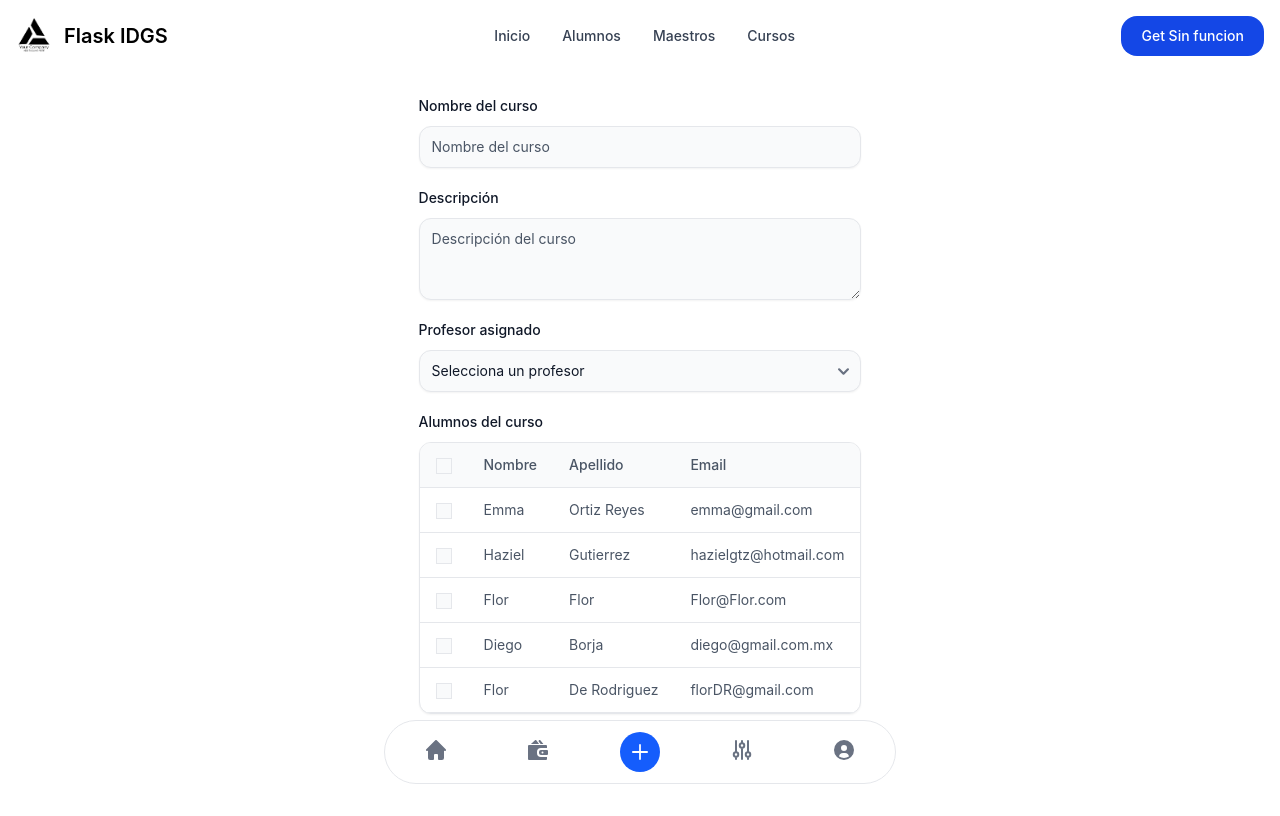
After one commit to IDGS-801-23001533/FlaskIDGS801, a Flask app: page /CrearCursos in a window 1280 px wide. The commit adds this page. Run offline with Flask 3, Linux system fonts and the light colour scheme; data comes from the database, SQL or seed files in the repository; data that the repository does not hold is empty; parts of the project's set-up code (start-up, migrations or seed data) failed here and were passed over; some libraries are stand-ins or nearby versions.

Commit message:
ABC Completo 09/03/2026

```diff
--- a/app.py
+++ b/app.py
@@ -1,4 +1,5 @@
 from config import DevelopmentConfig
+import cursos
 from flask import Flask, render_template, request, redirect, url_for
 from flask import flash
 from flask_wtf.csrf import CSRFProtect
@@ -10,12 +11,14 @@ import forms
 from models import db, Alumnos
 from maestros.routes import maestros
 from alumnos.routes import alumnos
+from cursos.routes import cursos
 
 
 app = Flask(__name__)
 app.config.from_object(DevelopmentConfig)
 app.register_blueprint(maestros)
 app.register_blueprint(alumnos)
+app.register_blueprint(cursos)
 db.init_app(app)
 csrf=CSRFProtect(app)
 migrate = Migrate(app, db)
--- /dev/null
+++ b/cursos/routes.py
@@ -0,0 +1,112 @@
+from . import cursos
+from flask import render_template, request, redirect, url_for
+from models import db, Cursos, Maestros, Alumnos, Inscripcion
+
+
+@cursos.route("/CursosIndex", methods=["GET", "POST"])
+def indexCursos():
+    lista_cursos = Cursos.query.all()
+    return render_template("cursos/CursosIndex.html", cursos=lista_cursos)
+
+
+@cursos.route('/detallesCursos', methods=['GET', 'POST'])
+def detallesCursos():
+    if request.method == 'GET':
+        id = request.args.get('id')
+        curso = db.session.query(Cursos).filter(Cursos.id == id).first()
+        return render_template("cursos/Detalles.html", curso=curso)
+
+@cursos.route('/InscribirCursos', methods=['GET', 'POST'])
+def InsripcionesCursos():
+    curso_id = request.args.get('curso_id')
+    alumno_id = request.args.get('alumno_id')
+    if alumno_id and curso_id:
+        inscripcion = Inscripcion(
+            alumno_id=int(alumno_id),
+            curso_id=int(curso_id)
+        )
+        db.session.add(inscripcion)
+        db.session.commit()
+    subquery = db.session.query(Inscripcion.alumno_id).filter(
+        Inscripcion.curso_id == curso_id
+    )
+    alumnos = Alumnos.query.filter(
+        ~Alumnos.id.in_(subquery)
+    ).all()
+    return render_template(
+        "cursos/Inscribir.html",
+        alumnos=alumnos,
+        curso_id=curso_id
+    )
+
+@cursos.route('/CrearCursos', methods=['GET', 'POST'])
+def crearCursos():
+    if request.method == 'POST':
+        nombre = request.form.get('nombre')
+        descripcion = request.form.get('descripcion')
+        maestro_id = request.form.get('maestro_id')
+        alumnos_ids = request.form.getlist('alumnos')
+        nuevo_curso = Cursos(
+            nombre=nombre,
+            descripcion=descripcion,
+            maestro_id=maestro_id
+        )
+        db.session.add(nuevo_curso)
+        db.session.flush()
+        for alumno_id in alumnos_ids:
+            inscripcion = Inscripcion(
+                alumno_id=int(alumno_id),
+                curso_id=nuevo_curso.id)
+            db.session.add(inscripcion)
+        db.session.commit()
+        return redirect(url_for('cursos.indexCursos'))
+    maestros = Maestros.query.all()
+    alumnos = Alumnos.query.all()
+    return render_template("cursos/Agregar.html", maestros=maestros, alumnos=alumnos)
+
+
+@cursos.route('/modificarCursos', methods=['GET', 'POST'])
+def modificarCursos():
+    if request.method == 'GET':
+        id = request.args.get('id')
+        curso = db.session.query(Cursos).filter(Cursos.id == id).first()
+        maestros = Maestros.query.all()
+        alumnos = Alumnos.query.all()
+        alumnos_inscritos = [a.id for a in curso.alumnos]
+        return render_template("cursos/Modificar.html",
+                               curso=curso,
+                               maestros=maestros,
+                               alumnos=alumnos,
+                               alumnos_inscritos=alumnos_inscritos)
+
+    if request.method == 'POST':
+        id = request.form.get('id')
+        curso = db.session.query(Cursos).filter(Cursos.id == id).first()
+        curso.nombre = request.form.get('nombre')
+        curso.descripcion = request.form.get('descripcion')
+        curso.maestro_id = request.form.get('maestro_id')
+        Inscripcion.query.filter_by(curso_id=curso.id).delete()
+        alumnos_ids = request.form.getlist('alumnos')
+        for alumno_id in alumnos_ids:
+            inscripcion = Inscripcion(
+                alumno_id=int(alumno_id),
+                curso_id=curso.id)
+            db.session.add(inscripcion)
+        db.session.commit()
+        return redirect(url_for('cursos.indexCursos'))
+
+@cursos.route("/eliminarCursos", methods=['GET', 'POST'])
+def eliminarCursos():
+    if request.method == 'GET':
+        id = request.args.get('id')
+        curso = db.session.query(Cursos).filter(Cursos.id == id).first()
+        return render_template("cursos/Eliminar.html", curso=curso)
+
+    if request.method == 'POST':
+        id = request.form.get('id')
+        curso = db.session.query(Cursos).filter(Cursos.id == id).first()
+        if curso:
+            Inscripcion.query.filter_by(curso_id=curso.id).delete()
+            db.session.delete(curso)
+            db.session.commit()
+        return redirect(url_for('cursos.indexCursos'))
--- /dev/null
+++ b/templates/cursos/Agregar.html
@@ -0,0 +1,88 @@
+{% extends "layout.html"%}
+
+{% block container1 %}
+
+<div class="mb-5">
+  <br>
+  <form method="POST" action="{{ url_for('cursos.crearCursos') }}" class="max-w-2xl mx-auto">
+
+    <input type="hidden" name="csrf_token" value="{{csrf_token()}}">
+
+    <div class="mb-5">
+      <label for="nombre" class="block mb-2.5 text-sm font-medium text-heading">Nombre del curso</label>
+      <input name="nombre" type="text" id="nombre"
+        class="bg-neutral-secondary-medium border border-default-medium text-heading text-sm rounded-base focus:ring-brand focus:border-brand block w-full px-3 py-2.5 shadow-xs placeholder:text-body"
+        placeholder="Nombre del curso" required />
+    </div>
+
+    <div class="mb-5">
+      <label for="descripcion" class="block mb-2.5 text-sm font-medium text-heading">Descripción</label>
+      <textarea name="descripcion" id="descripcion" rows="3"
+        class="bg-neutral-secondary-medium border border-default-medium text-heading text-sm rounded-base focus:ring-brand focus:border-brand block w-full px-3 py-2.5 shadow-xs placeholder:text-body"
+        placeholder="Descripción del curso"></textarea>
+    </div>
+
+    <div class="mb-5">
+      <label for="maestro_id" class="block mb-2.5 text-sm font-medium text-heading">Profesor asignado</label>
+      <select name="maestro_id" id="maestro_id" required
+        class="bg-neutral-secondary-medium border border-default-medium text-heading text-sm rounded-base focus:ring-brand focus:border-brand block w-full px-3 py-2.5 shadow-xs">
+        <option value="" disabled selected>Selecciona un profesor</option>
+        {% for maestro in maestros %}
+        <option value="{{ maestro.matricula }}">{{ maestro.nombre }} {{ maestro.apellidos }} — {{ maestro.especialidad }}</option>
+        {% endfor %}
+      </select>
+    </div>
+
+    <div class="mb-5">
+      <label class="block mb-2.5 text-sm font-medium text-heading">Alumnos del curso</label>
+      <div class="relative overflow-x-auto bg-neutral-primary-soft shadow-xs rounded-base border border-default">
+        <table class="w-full text-sm text-left text-body">
+          <thead class="bg-neutral-secondary-soft border-b border-default">
+            <tr>
+              <th class="px-4 py-3 font-medium w-10">
+                <input type="checkbox" id="selectAll"
+                  class="w-4 h-4 border border-default-medium rounded-xs bg-neutral-secondary-medium focus:ring-2 focus:ring-brand-soft">
+              </th>
+              <th class="px-4 py-3 font-medium">Nombre</th>
+              <th class="px-4 py-3 font-medium">Apellido</th>
+              <th class="px-4 py-3 font-medium">Email</th>
+            </tr>
+          </thead>
+          <tbody>
+            {% for alumno in alumnos %}
+            <tr class="border-b border-default hover:bg-neutral-secondary-medium">
+              <td class="px-4 py-3">
+                <input type="checkbox" name="alumnos" value="{{ alumno.id }}"
+                  class="alumno-check w-4 h-4 border border-default-medium rounded-xs bg-neutral-secondary-medium focus:ring-2 focus:ring-brand-soft">
+              </td>
+              <td class="px-4 py-3">{{ alumno.nombre }}</td>
+              <td class="px-4 py-3">{{ alumno.apaterno }}</td>
+              <td class="px-4 py-3">{{ alumno.email }}</td>
+            </tr>
+            {% endfor %}
+          </tbody>
+        </table>
+      </div>
+    </div>
+
+    <div class="mb-5">
+      <button type="submit"
+        class="text-white bg-brand box-border border border-transparent hover:bg-brand-strong focus:ring-4 focus:ring-brand-medium shadow-xs font-medium leading-5 rounded-base text-sm px-4 py-2.5 focus:outline-none">
+        Agregar curso
+      </button>
+      <a href="{{ url_for('cursos.indexCursos') }}"
+        class="text-white bg-brand box-border border border-transparent hover:bg-brand-strong focus:ring-4 focus:ring-brand-medium shadow-xs font-medium leading-5 rounded-base text-sm px-4 py-2.5 focus:outline-none">
+        Cancelar
+      </a>
+    </div>
+
+  </form>
+</div>
+
+<script>
+  document.getElementById('selectAll').addEventListener('change', function () {
+    document.querySelectorAll('.alumno-check').forEach(cb => cb.checked = this.checked);
+  });
+</script>
+
+{% endblock container1 %}
--- a/templates/layout.html
+++ b/templates/layout.html
@@ -49,7 +49,7 @@
                             >Maestros</a>
                     </li>
                     <li>
-                        <a href="#"
+                        <a href="CursosIndex"
                             class="block py-2 pl-3 pr-4 text-gray-700 rounded-sm hover:bg-gray-100 md:hover:bg-transparent md:hover:text-blue-700 md:p-0 md:dark:hover:text-white dark:text-gray-400 dark:hover:bg-gray-700 dark:hover:text-white md:dark:hover:bg-transparent dark:border-gray-700"
                             >Cursos</a>
                     </li>
```
Also changed, not shown: alumnos/routes.py (+3 -9 lines), cursos/__init__.py (added, +9 -0 lines), models.py (+81 -14 lines), templates/alumnos/Detalles.html (+13 -5 lines), templates/cursos/CursosIndex.html (added, +66 -0 lines), templates/cursos/Detalles.html (added, +69 -0 lines), templates/cursos/Eliminar.html (added, +80 -0 lines), templates/cursos/Inscribir.html (added, +54 -0 lines), templates/cursos/Modificar.html (added, +97 -0 lines).
